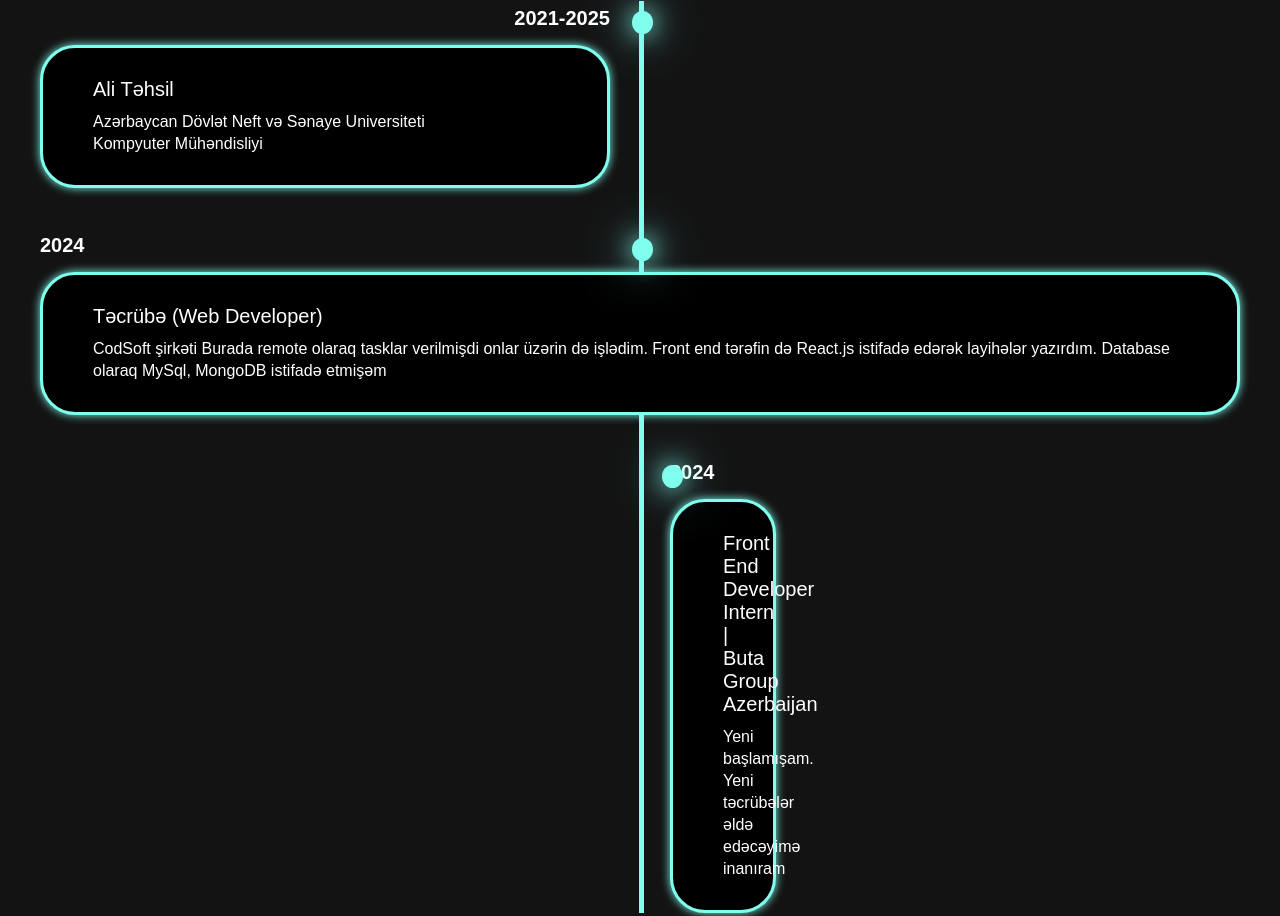
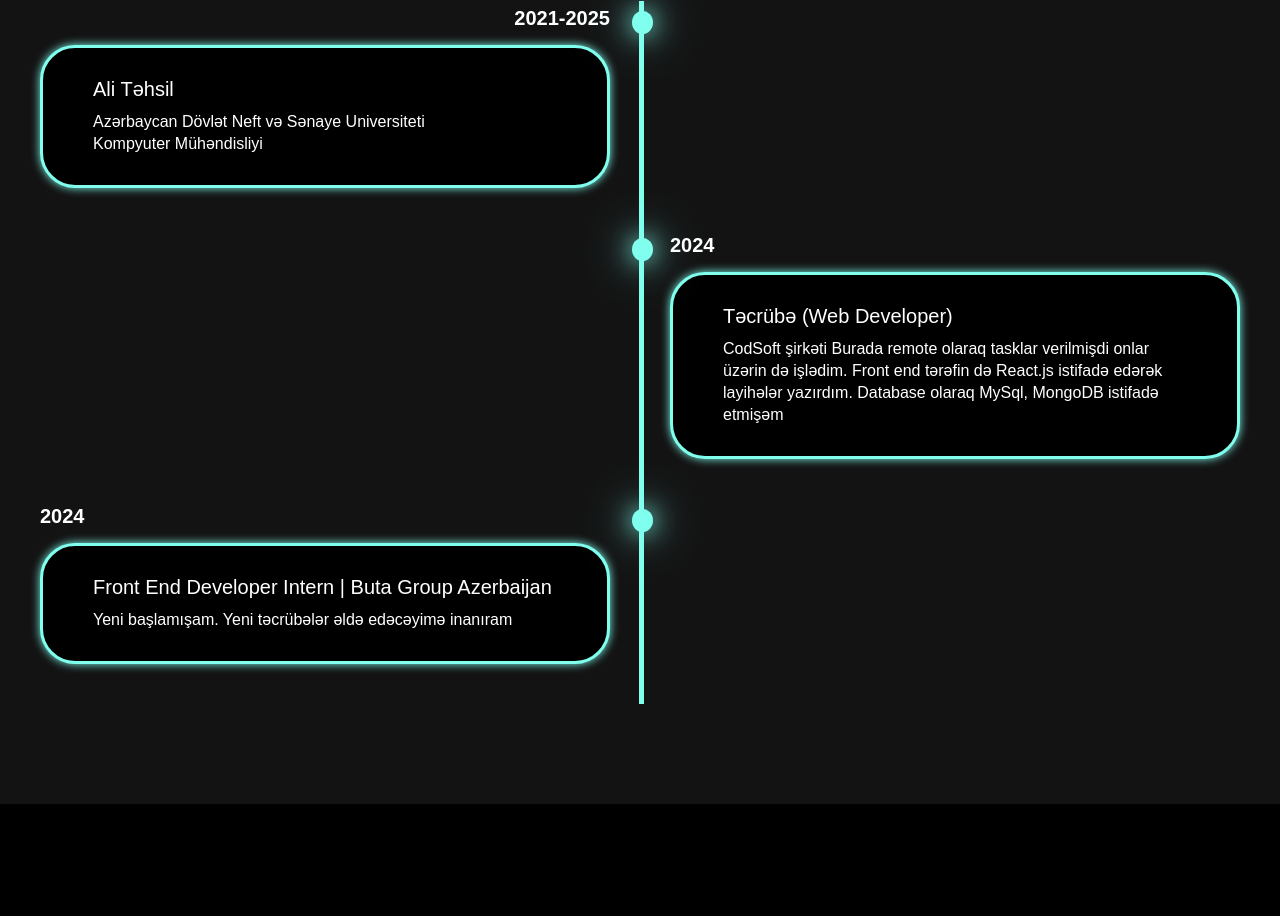
Before and after one commit to MhrrmliEltac/Portfolio, a plain HTML site: page index.html in a window 1280 px wide. Shown: the part 1068-1984 px from the top of the page. Drawn offline with nearby package versions, Linux system fonts and the light colour scheme.

Commit message:
Portfolio

```diff
--- a/index.html
+++ b/index.html
@@ -130,7 +130,7 @@
               React-da yaratdğım bu saytda json obyekt üzərin də işləyərək
               məlumatları gətirib səhifə də göstərmişəm. Json obyekt içərisin də
               axtarış etmək, səbətə məhsul əlavə etmək, silmək, sayını
-              artırıb-azaltmaq, ümumi qiyməti görmək Context APİ ilə bu
+              artırıb-azaltmaq, ümumi qiyməti görmək üçün Context APİ ilə bu
               funksiyaları etmişəm.
             </p>
             <div class="links">
--- a/style.css
+++ b/style.css
@@ -285,12 +285,15 @@ span {
   width: 100%;
   position: relative;
 }
-.timeline-item:last-child {
+/* .timeline-item:last-child {
   margin-bottom: 0;
   padding-left: calc(50% + 30px);
-}
+} */
 .timeline-item:nth-child(odd) {
   padding-right: calc(50% + 30px);
+}
+.timeline-item:nth-child(even) {
+  padding-left: calc(50% + 30px);
 }
 .timeline-dot {
   height: 23px;
```
